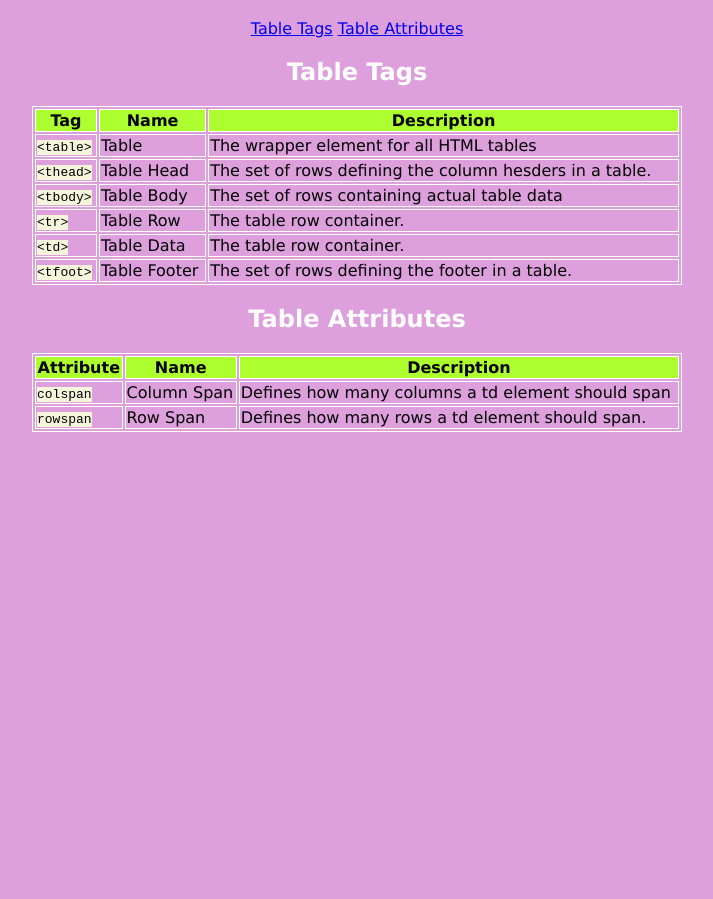
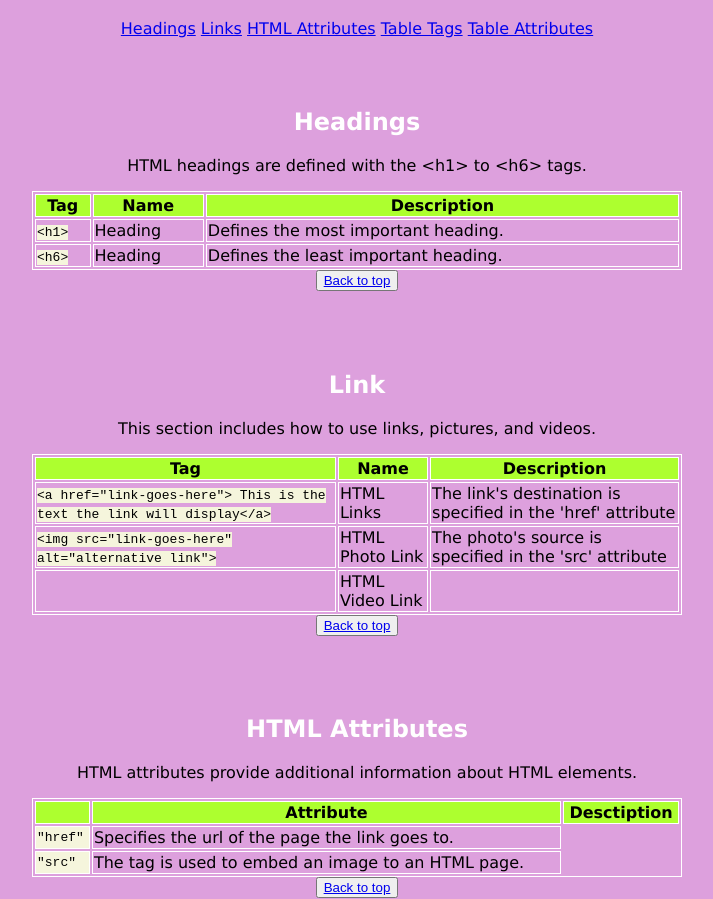
Before and after one commit to MadamSauce/HTML-CSS-Reference-Sheet, a plain HTML site: page index.html in a window 1280 px wide. Shown: the part 62-961 px from the top of the page, without its empty margins (283-996 px from the left). Before the commit the page ends 800 px from the top, so only its background shows below. Drawn offline with Linux system fonts and the light colour scheme; files that its build step writes are made by us from their sources; files whose address does not match are found by name.

Commit message:
Added more changes to the html and css

```diff
--- a/index.html
+++ b/index.html
@@ -8,13 +8,88 @@
     <title>HTML Reference</title>
 </head>
 <body>
-    <Heading>
+    <Heading id="top">
         <h1> HTML Reference Sheet</h1>
         <nav>
+            <a href="#Headings">Headings</a>
+            <a href="#Links">Links</a>
+            <a href="#Att">HTML Attributes</a>
             <a href="#Table-Tags">Table Tags</a>
             <a href="#Table-Att">Table Attributes</a>
         </nav>
     </Heading>
+    <section id="Headings">
+        <h2> Headings</h2>
+        <p>HTML headings are defined with the &lt;h1&gt; to &lt;h6&gt; tags.</p>
+        <table>
+            <tr>
+                <th>Tag</th>
+                <th>Name</th>
+                <th>Description</th>
+            </tr>
+            <tr>
+                <td><span class="code">&lt;h1&gt;</span></td>
+                <td>Heading</td>
+                <td>Defines the most important heading.</td>
+            </tr>
+            <tr>
+                <td><span class="code">&lt;h6&gt;</span></td>
+                <td>Heading</td>
+                <td>Defines the least important heading.</td>
+            </tr>
+        </table>
+        <button><a href="#top">Back to top</a></button>
+    </section>
+
+    <section id="Links">
+        <h1>Link</h1>
+        <p>This section includes how to use links, pictures, and videos.</p>
+        <table>
+            <tr>
+                <th>Tag</th>
+                <th>Name</th>
+                <th>Description</th>
+            </tr>
+            <tr>
+                <td><span class="code">&lt;a href="link-goes-here"&gt; This is the text the link will display&lt;/a&gt;</span></td>
+                <td>HTML Links</td>
+                <td>The link's destination is specified in the 'href' attribute</td>
+            </tr>
+            <tr>
+                <td><span class="code">&lt;img src="link-goes-here" alt="alternative link"&gt; </span></td>
+                <td>HTML Photo Link</td>
+                <td>The photo's source is specified in the 'src' attribute</td>
+            </tr>
+            <tr>
+                <td></td>
+                <td>HTML Video Link</td>
+                <TD></TD>
+            </tr>
+        </table>
+        <button><a href="#top">Back to top</a></button>
+    </section>
+
+
+<section id="Att">
+    <h1>HTML Attributes</h1>
+    <p>HTML attributes provide additional information about HTML elements.</p>
+    <table>
+        <th>
+            <th>Attribute</th>
+            <th>Desctiption</th>
+        </th>
+        <tr>
+            <td class="code">"href"</td>
+            <td>Specifies the url of the page the link goes to.</td>
+        </tr>
+        <tr>
+            <td class="code">"src"</td>
+            <td>The tag is used to embed an image to an HTML page.</td>
+        </tr>
+    </table>
+    <button><a href="#top">Back to top</a></button>
+</section>
+
 
     <section id="Table-Tags">
         <h2>Table Tags</h2>
@@ -55,6 +130,7 @@
                 <td>The set of rows defining the footer in a table.</td>
             </tr>
         </table>
+        <button><a href="#top">Back to top</a></button>
     </section>
 
     <section id="Table-Att">
@@ -78,7 +154,7 @@
                 <td>Defines how many rows a td element should span.</td>
             </tr>
         </table>
-
+     <button><a href="#top">Back to top</a></button>
     </section>
 </body>
 </html>
--- a/styles.css
+++ b/styles.css
@@ -9,6 +9,7 @@ heading {
 
 h1{
     color: white;
+    text-align: center;
 }
 
 h2 {
@@ -33,3 +34,17 @@ thead, th {
     font-family: monospace;
     background-color: beige;
 }
+ p {
+     text-align: center;
+ }
+
+ section{
+     padding-top: 50px;
+     padding-bottom: 10px;
+ }
+
+ button {
+     margin: auto;
+     display: flex;
+     justify-content: center;
+ }
```
